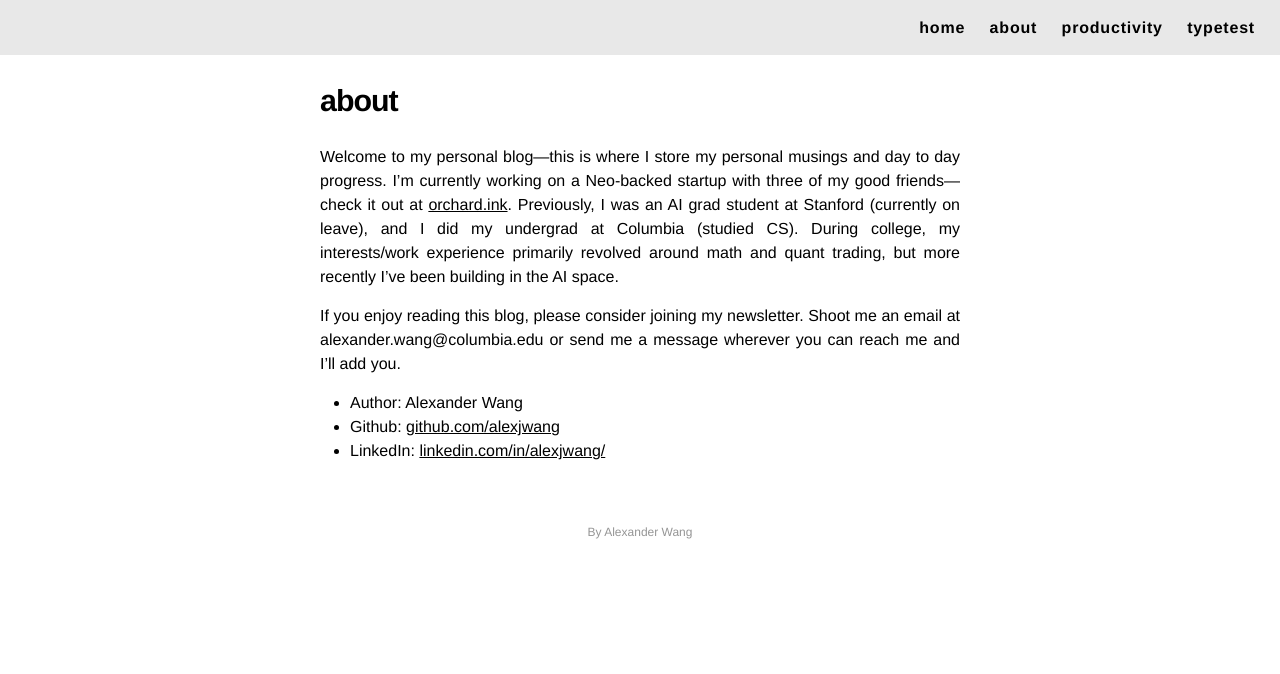
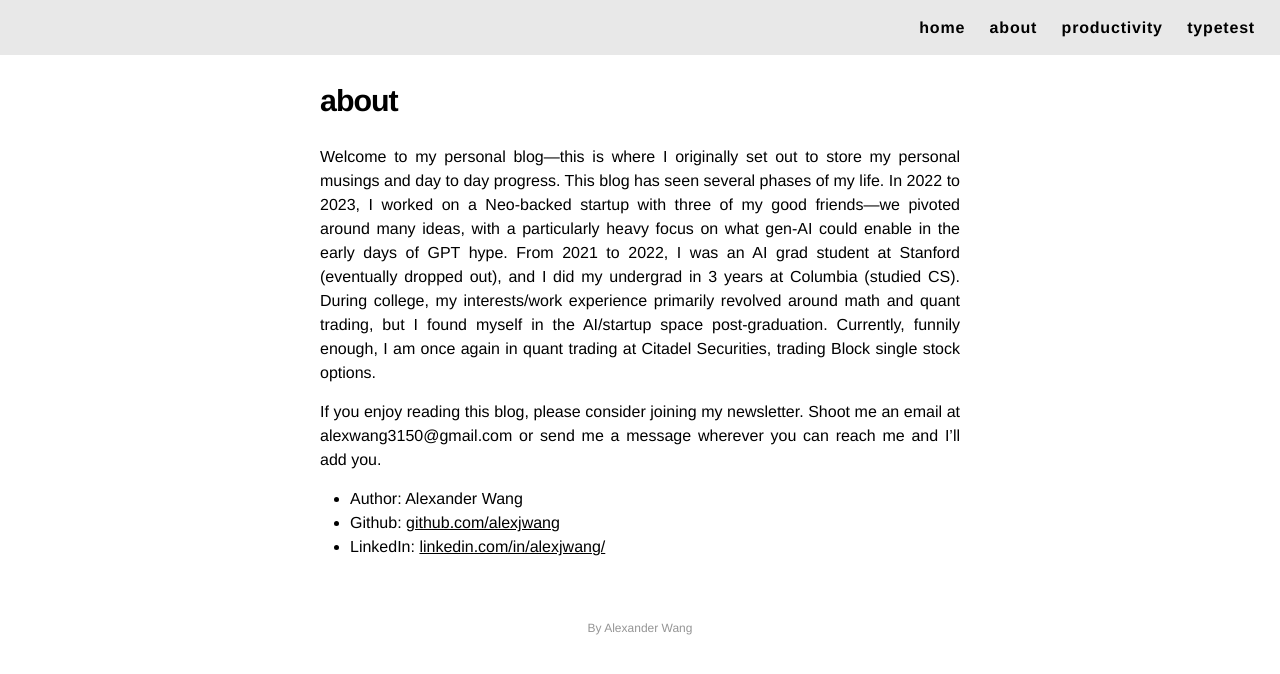
Before and after one commit to alexjwang/personal-blog, a Jekyll site: the page built from about.md, in a window 1280 px wide. Shown: the top 674 px of the page. Built offline with Jekyll 4.4.1, drawn with Linux system fonts in a browser that asks for light colours; nearby versions of some CDN libraries.

Commit message:
update about section

```diff
--- a/about.md
+++ b/about.md
@@ -3,9 +3,9 @@ layout: page
 title: about
 permalink: /about/
 ---
-Welcome to my personal blog—this is where I store my personal musings and day to day progress. I'm currently working on a Neo-backed startup with three of my good friends—check it out at [orchard.ink](https://orchard.ink/). Previously, I was an AI grad student at Stanford (currently on leave), and I did my undergrad at Columbia (studied CS). During college, my interests/work experience primarily revolved around math and quant trading, but more recently I've been building in the AI space.
+Welcome to my personal blog—this is where I originally set out to store my personal musings and day to day progress. This blog has seen several phases of my life. In 2022 to 2023, I worked on a Neo-backed startup with three of my good friends—we pivoted around many ideas, with a particularly heavy focus on what gen-AI could enable in the early days of GPT hype. From 2021 to 2022, I was an AI grad student at Stanford (eventually dropped out), and I did my undergrad in 3 years at Columbia (studied CS). During college, my interests/work experience primarily revolved around math and quant trading, but I found myself in the AI/startup space post-graduation. Currently, funnily enough, I am once again in quant trading at Citadel Securities, trading Block single stock options.
 
-If you enjoy reading this blog, please consider joining my newsletter. Shoot me an email at alexander.wang@columbia.edu or send me a message wherever you can reach me and I'll add you.
+If you enjoy reading this blog, please consider joining my newsletter. Shoot me an email at alexwang3150@gmail.com or send me a message wherever you can reach me and I'll add you.
 
 - Author: Alexander Wang
 - Github: [github.com/alexjwang](http://github.com/alexjwang)
```
